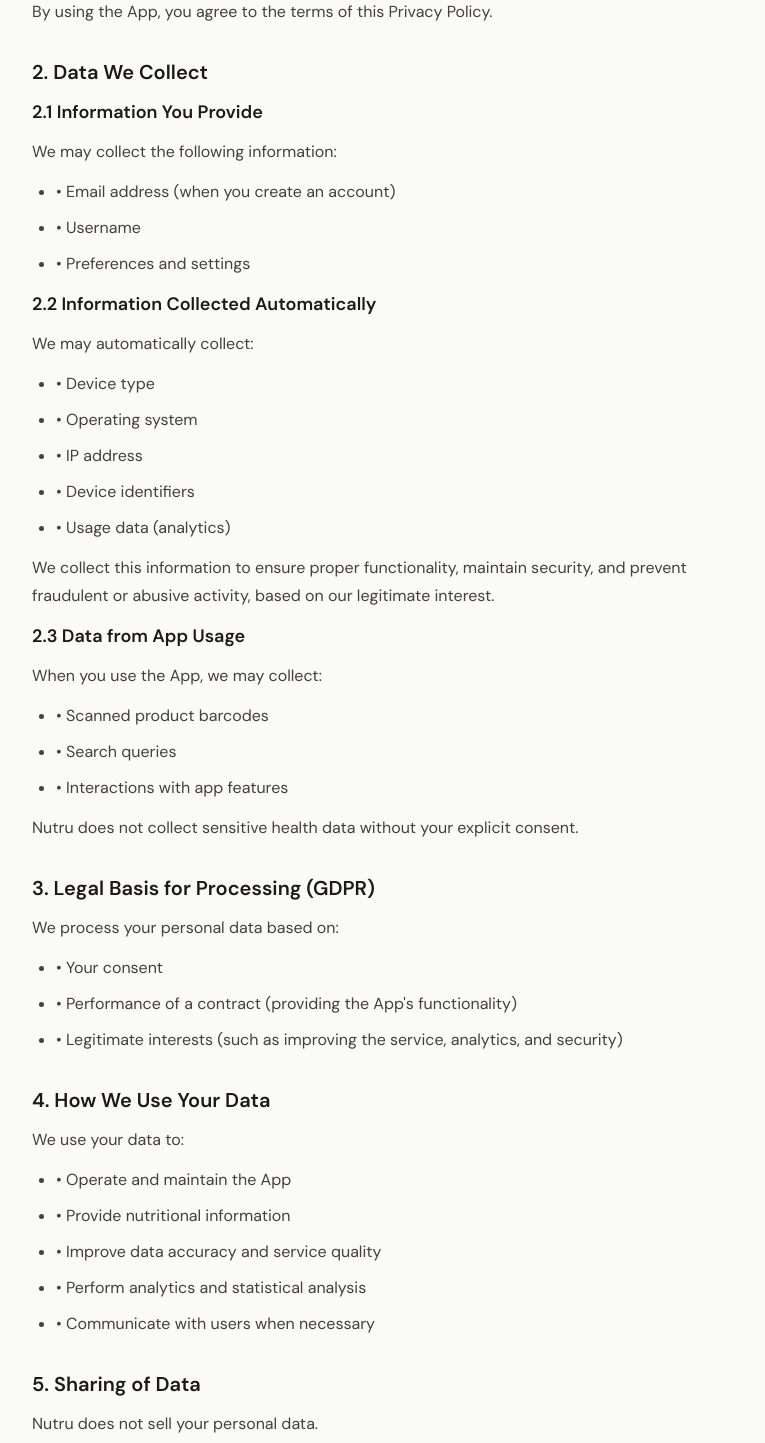
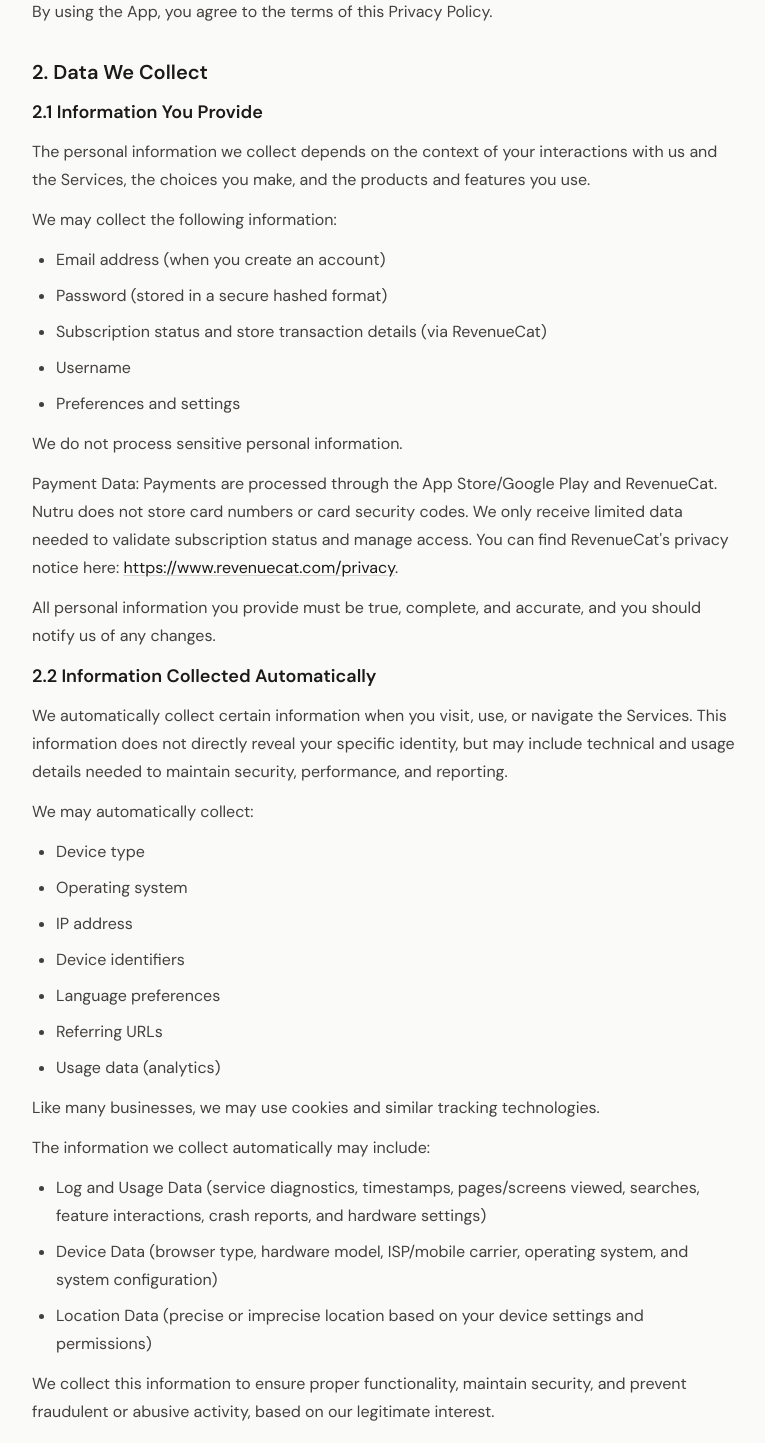
Before and after one commit to aleksandraaleksovska/nutru-website, a React (Vite) app: page /privacy-policy in a window 1280 px wide. Shown: the part 440-1883 px from the top of the page, without its empty margins (256-1021 px from the left). Built offline with nearby package versions, Linux system fonts and the light colour scheme.

Commit message:
feat: update privacy policy content

```diff
--- a/src/pages/DeleteAccountPage.tsx
+++ b/src/pages/DeleteAccountPage.tsx
@@ -33,7 +33,7 @@
               className="text-stone-900 underline decoration-stone-300 underline-offset-2"
               href="mailto:support@nutru.app"
             >
-              support@nutru.app
+              nutruapp@gmail.com
             </a>
             .
           </p>
--- a/src/pages/PrivacyPolicyPage.tsx
+++ b/src/pages/PrivacyPolicyPage.tsx
@@ -45,20 +45,67 @@
           <section className="mt-8 space-y-3 text-base leading-relaxed text-stone-700">
             <h2 className="text-xl font-semibold text-stone-900">2. Податоци што ги собираме</h2>
             <h3 className="text-lg font-semibold text-stone-900">2.1 Податоци што ги давате</h3>
+            <p>
+              Личните податоци што ги собираме зависат од вашата интеракција со нас, изборите што ги
+              правите и функционалностите што ги користите во апликацијата.
+            </p>
             <p>Може да собираме:</p>
             <ul className="list-disc space-y-2 pl-6">
-              <li>• e-пошта (при регистрација)</li>
-              <li>• корисничко име</li>
-              <li>• поставки и преференци</li>
+              <li> e-пошта (при регистрација)</li>
+              <li> лозинка (зачувана во безбеден, хеширан формат)</li>
+              <li> статус на претплата и информации за трансакција од продавницата (преку RevenueCat)</li>
+              <li> корисничко име</li>
+              <li> поставки и преференци</li>
             </ul>
+            <p>Не обработуваме чувствителни лични податоци.</p>
+            <p>
+              Податоци за плаќање: Плаќањата се обработуваат преку App Store/Google Play и RevenueCat.
+              Nutru не складира броеви од платежни картички или безбедносни кодови. Добиваме само
+              ограничени информации потребни за валидирање на претплата и управување со пристап.
+              Политиката за приватност на RevenueCat е достапна на:{' '}
+              <a
+                className="text-stone-900 underline decoration-stone-300 underline-offset-2"
+                href="https://www.revenuecat.com/privacy"
+              >
+                https://www.revenuecat.com/privacy
+              </a>
+              .
+            </p>
+            <p>
+              Сите лични податоци што ни ги доставувате треба да бидат точни, целосни и ажурни. Ве
+              молиме да нè известите за какви било промени.
+            </p>
 
             <h3 className="text-lg font-semibold text-stone-900">2.2 Податоци што автоматски се собираат</h3>
+            <p>
+              Автоматски собираме одредени информации кога ја посетувате, користите или прелистувате
+              апликацијата. Овие информации вообичаено не ве идентификуваат директно, но може да
+              вклучуваат технички и usage податоци потребни за безбедност, стабилност и аналитика.
+            </p>
             <ul className="list-disc space-y-2 pl-6">
-              <li>• тип на уред</li>
-              <li>• оперативен систем</li>
-              <li>• IP адреса</li>
-              <li>• идентификатори на уред</li>
-              <li>• податоци за користење (analytics)</li>
+              <li> тип на уред</li>
+              <li> оперативен систем</li>
+              <li> IP адреса</li>
+              <li> идентификатори на уред</li>
+              <li> јазични преференци</li>
+              <li> URL/извор од кој сте дошле</li>
+              <li> податоци за користење (analytics)</li>
+            </ul>
+            <p>Како и многу сервиси, може да користиме колачиња и слични технологии.</p>
+            <p>Ова автоматски собрани информации може да вклучуваат:</p>
+            <ul className="list-disc space-y-2 pl-6">
+              <li>
+                 Лог и usage податоци (време на пристап, прегледани екрани, пребарувања, системска
+                активност, грешки/краш извештаи)
+              </li>
+              <li>
+                 Податоци за уред (модел на уред, browser тип, интернет провајдер/мобилен оператор,
+                оперативен систем, конфигурација)
+              </li>
+              <li>
+                 Податоци за локација (прецизна или непрецизна, според поставките на уредот и
+                дозволите)
+              </li>
             </ul>
             <p>
               Ги собираме овие податоци за да обезбедиме правилно работење и безбедност на нашата
@@ -67,9 +114,9 @@
 
             <h3 className="text-lg font-semibold text-stone-900">2.3 Податоци од користење на апликацијата</h3>
             <ul className="list-disc space-y-2 pl-6">
-              <li>• скенирани баркодови</li>
-              <li>• пребарувања во апликацијата</li>
-              <li>• интеракции со функционалностите</li>
+              <li> скенирани баркодови</li>
+              <li> пребарувања во апликацијата</li>
+              <li> интеракции со функционалностите</li>
             </ul>
             <p>Nutru не собира чувствителни здравствени податоци без ваша изречна согласност.</p>
           </section>
@@ -78,21 +125,29 @@
             <h2 className="text-xl font-semibold text-stone-900">3. Правна основа за обработка (GDPR)</h2>
             <p>Вашите податоци се обработуваат врз основа на:</p>
             <ul className="list-disc space-y-2 pl-6">
-              <li>• ваша согласност</li>
-              <li>• извршување на услугата (функционирање на апликацијата)</li>
-              <li>• легитимен интерес (подобрување на услугата и анализа)</li>
+              <li> ваша согласност</li>
+              <li> извршување на услугата (функционирање на апликацијата)</li>
+              <li> легитимен интерес (подобрување на услугата и анализа)</li>
             </ul>
           </section>
 
           <section className="mt-8 space-y-3 text-base leading-relaxed text-stone-700">
             <h2 className="text-xl font-semibold text-stone-900">4. Како ги користиме податоците</h2>
-            <p>Вашите податоци ги користиме за:</p>
+          <p>
+            Ги обработуваме вашите податоци за да ги обезбедиме, администрираме и подобриме услугите,
+            да комуницираме со вас, да спречиме измами и да ги исполниме законските обврски.
+          </p>
+          <p>Вашите податоци ги користиме за:</p>
             <ul className="list-disc space-y-2 pl-6">
-              <li>• функционирање и одржување на апликацијата</li>
-              <li>• прикажување нутритивни информации</li>
-              <li>• подобрување на точноста на податоците</li>
-              <li>• анализа и статистика</li>
-              <li>• комуникација со корисници (ако е потребно)</li>
+            <li> олеснување креирање сметка, најава и управување со кориснички профил</li>
+            <li> испорака на побараните услуги и функционалности</li>
+            <li> одговор на кориснички прашања и поддршка</li>
+              <li> функционирање и одржување на апликацијата</li>
+              <li> прикажување нутритивни информации</li>
+              <li> подобрување на точноста на податоците</li>
+              <li> анализа и статистика</li>
+              <li> комуникација со корисници (ако е потребно)</li>
+            <li> заштита на витални интереси и спречување штета кога е неопходно</li>
             </ul>
           </section>
 
@@ -101,8 +156,8 @@
             <p>Nutru не ги продава вашите лични податоци.</p>
             <p>Може да споделиме податоци со:</p>
             <ul className="list-disc space-y-2 pl-6">
-              <li>• доверливи сервис провајдери (на пр. cloud hosting, analytics)</li>
-              <li>• законски органи кога тоа е законски задолжително</li>
+              <li> доверливи сервис провајдери (на пр. cloud hosting, analytics)</li>
+              <li> законски органи кога тоа е законски задолжително</li>
             </ul>
             <p>Сите трети страни се обврзани да ги заштитуваат податоците.</p>
           </section>
@@ -119,9 +174,9 @@
             <h2 className="text-xl font-semibold text-stone-900">7. Чување на податоци</h2>
             <p>Податоците се чуваат:</p>
             <ul className="list-disc space-y-2 pl-6">
-              <li>• онолку долго колку што е потребно за обезбедување на услугата</li>
-              <li>• или додека не побарате нивно бришење</li>
-              <li>• согласно законските обврски</li>
+              <li> онолку долго колку што е потребно за обезбедување на услугата</li>
+              <li> или додека не побарате нивно бришење</li>
+              <li> согласно законските обврски</li>
             </ul>
           </section>
 
@@ -129,9 +184,9 @@
             <h2 className="text-xl font-semibold text-stone-900">8. Безбедност</h2>
             <p>Применуваме технички и организациски мерки за заштита на податоците, вклучувајќи:</p>
             <ul className="list-disc space-y-2 pl-6">
-              <li>• енкрипција</li>
-              <li>• ограничен пристап</li>
-              <li>• безбедносни протоколи</li>
+              <li> енкрипција</li>
+              <li> ограничен пристап</li>
+              <li> безбедносни протоколи</li>
             </ul>
             <p>
               Сепак, ниту еден метод на пренос преку Интернет или електронско складирање не е целосно
@@ -144,12 +199,12 @@
             <h2 className="text-xl font-semibold text-stone-900">9. Ваши права</h2>
             <p>Согласно GDPR, имате право да:</p>
             <ul className="list-disc space-y-2 pl-6">
-              <li>• побарате пристап до вашите податоци</li>
-              <li>• побарате исправка</li>
-              <li>• побарате бришење ("право да бидете заборавени")</li>
-              <li>• ограничите обработка</li>
-              <li>• се спротивставите на обработка</li>
-              <li>• побарате преносливост на податоци</li>
+              <li> побарате пристап до вашите податоци</li>
+              <li> побарате исправка</li>
+              <li> побарате бришење ("право да бидете заборавени")</li>
+              <li> ограничите обработка</li>
+              <li> се спротивставите на обработка</li>
+              <li> побарате преносливост на податоци</li>
             </ul>
             <p>За остварување на овие права, контактирајте нè.</p>
           </section>
@@ -235,21 +290,68 @@
         <section className="mt-8 space-y-3 text-base leading-relaxed text-stone-700">
           <h2 className="text-xl font-semibold text-stone-900">2. Data We Collect</h2>
           <h3 className="text-lg font-semibold text-stone-900">2.1 Information You Provide</h3>
+          <p>
+            The personal information we collect depends on the context of your interactions with us and
+            the Services, the choices you make, and the products and features you use.
+          </p>
           <p>We may collect the following information:</p>
           <ul className="list-disc space-y-2 pl-6">
-            <li>• Email address (when you create an account)</li>
-            <li>• Username</li>
-            <li>• Preferences and settings</li>
+            <li> Email address (when you create an account)</li>
+            <li> Password (stored in a secure hashed format)</li>
+            <li> Subscription status and store transaction details (via RevenueCat)</li>
+            <li> Username</li>
+            <li> Preferences and settings</li>
           </ul>
+          <p>We do not process sensitive personal information.</p>
+          <p>
+            Payment Data: Payments are processed through the App Store/Google Play and RevenueCat. Nutru
+            does not store card numbers or card security codes. We only receive limited data needed to
+            validate subscription status and manage access. You can find RevenueCat&apos;s privacy notice
+            here:{' '}
+            <a
+              className="text-stone-900 underline decoration-stone-300 underline-offset-2"
+              href="https://www.revenuecat.com/privacy"
+            >
+              https://www.revenuecat.com/privacy
+            </a>
+            .
+          </p>
+          <p>
+            All personal information you provide must be true, complete, and accurate, and you should
+            notify us of any changes.
+          </p>
 
           <h3 className="text-lg font-semibold text-stone-900">2.2 Information Collected Automatically</h3>
+          <p>
+            We automatically collect certain information when you visit, use, or navigate the Services.
+            This information does not directly reveal your specific identity, but may include technical
+            and usage details needed to maintain security, performance, and reporting.
+          </p>
           <p>We may automatically collect:</p>
           <ul className="list-disc space-y-2 pl-6">
-            <li>• Device type</li>
-            <li>• Operating system</li>
-            <li>• IP address</li>
-            <li>• Device identifiers</li>
-            <li>• Usage data (analytics)</li>
+            <li> Device type</li>
+            <li> Operating system</li>
+            <li> IP address</li>
+            <li> Device identifiers</li>
+            <li> Language preferences</li>
+            <li> Referring URLs</li>
+            <li> Usage data (analytics)</li>
+          </ul>
+          <p>Like many businesses, we may use cookies and similar tracking technologies.</p>
+          <p>The information we collect automatically may include:</p>
+          <ul className="list-disc space-y-2 pl-6">
+            <li>
+               Log and Usage Data (service diagnostics, timestamps, pages/screens viewed, searches,
+              feature interactions, crash reports, and hardware settings)
+            </li>
+            <li>
+               Device Data (browser type, hardware model, ISP/mobile carrier, operating system, and
+              system configuration)
+            </li>
+            <li>
+               Location Data (precise or imprecise location based on your device settings and
+              permissions)
+            </li>
           </ul>
           <p>
             We collect this information to ensure proper functionality, maintain security, and prevent
@@ -259,9 +361,9 @@
           <h3 className="text-lg font-semibold text-stone-900">2.3 Data from App Usage</h3>
           <p>When you use the App, we may collect:</p>
           <ul className="list-disc space-y-2 pl-6">
-            <li>• Scanned product barcodes</li>
-            <li>• Search queries</li>
-            <li>• Interactions with app features</li>
+            <li> Scanned product barcodes</li>
+            <li> Search queries</li>
+            <li> Interactions with app features</li>
           </ul>
           <p>Nutru does not collect sensitive health data without your explicit consent.</p>
         </section>
@@ -270,21 +372,30 @@
           <h2 className="text-xl font-semibold text-stone-900">3. Legal Basis for Processing (GDPR)</h2>
           <p>We process your personal data based on:</p>
           <ul className="list-disc space-y-2 pl-6">
-            <li>• Your consent</li>
-            <li>• Performance of a contract (providing the App's functionality)</li>
-            <li>• Legitimate interests (such as improving the service, analytics, and security)</li>
+            <li> Your consent</li>
+            <li> Performance of a contract (providing the App's functionality)</li>
+            <li> Legitimate interests (such as improving the service, analytics, and security)</li>
           </ul>
         </section>
 
         <section className="mt-8 space-y-3 text-base leading-relaxed text-stone-700">
           <h2 className="text-xl font-semibold text-stone-900">4. How We Use Your Data</h2>
+          <p>
+            In short, we process your information to provide, improve, and administer our Services,
+            communicate with you, support security and fraud prevention, and comply with legal
+            obligations.
+          </p>
           <p>We use your data to:</p>
           <ul className="list-disc space-y-2 pl-6">
-            <li>• Operate and maintain the App</li>
-            <li>• Provide nutritional information</li>
-            <li>• Improve data accuracy and service quality</li>
-            <li>• Perform analytics and statistical analysis</li>
-            <li>• Communicate with users when necessary</li>
+            <li> Facilitate account creation, authentication, and account management</li>
+            <li> Deliver and facilitate delivery of requested services</li>
+            <li> Respond to inquiries and provide customer support</li>
+            <li> Operate and maintain the App</li>
+            <li> Provide nutritional information</li>
+            <li> Improve data accuracy and service quality</li>
+            <li> Perform analytics and statistical analysis</li>
+            <li> Communicate with users when necessary</li>
+            <li> Save or protect an individual&apos;s vital interests, such as preventing harm</li>
           </ul>
         </section>
 
@@ -293,8 +404,8 @@
           <p>Nutru does not sell your personal data.</p>
           <p>We may share your data with:</p>
           <ul className="list-disc space-y-2 pl-6">
-            <li>• Trusted service providers (e.g., cloud hosting, analytics tools)</li>
-            <li>• Public authorities when required by law</li>
+            <li> Trusted service providers (e.g., cloud hosting, analytics tools)</li>
+            <li> Public authorities when required by law</li>
           </ul>
           <p>
             All third parties are obligated to protect your data and use it only for specified purposes.
@@ -313,9 +424,9 @@
           <h2 className="text-xl font-semibold text-stone-900">7. Data Retention</h2>
           <p>We retain your data:</p>
           <ul className="list-disc space-y-2 pl-6">
-            <li>• For as long as necessary to provide the service</li>
-            <li>• Until you request deletion</li>
-            <li>• As required to comply with legal obligations</li>
+            <li> For as long as necessary to provide the service</li>
+            <li> Until you request deletion</li>
+            <li> As required to comply with legal obligations</li>
           </ul>
         </section>
 
@@ -326,9 +437,9 @@
             including:
           </p>
           <ul className="list-disc space-y-2 pl-6">
-            <li>• Encryption</li>
-            <li>• Access controls</li>
-            <li>• Security protocols</li>
+            <li> Encryption</li>
+            <li> Access controls</li>
+            <li> Security protocols</li>
           </ul>
           <p>
             However, no method of transmission over the Internet or electronic storage is completely
@@ -340,12 +451,12 @@
           <h2 className="text-xl font-semibold text-stone-900">9. Your Rights</h2>
           <p>Under GDPR, you have the right to:</p>
           <ul className="list-disc space-y-2 pl-6">
-            <li>• Access your personal data</li>
-            <li>• Request correction of inaccurate data</li>
-            <li>• Request deletion (“right to be forgotten”)</li>
-            <li>• Restrict processing</li>
-            <li>• Object to processing</li>
-            <li>• Request data portability</li>
+            <li> Access your personal data</li>
+            <li> Request correction of inaccurate data</li>
+            <li> Request deletion (“right to be forgotten”)</li>
+            <li> Restrict processing</li>
+            <li> Object to processing</li>
+            <li> Request data portability</li>
           </ul>
           <p>To exercise your rights, please contact us using the details below.</p>
         </section>
```
